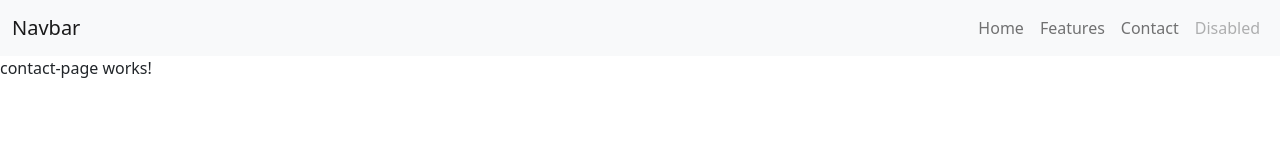
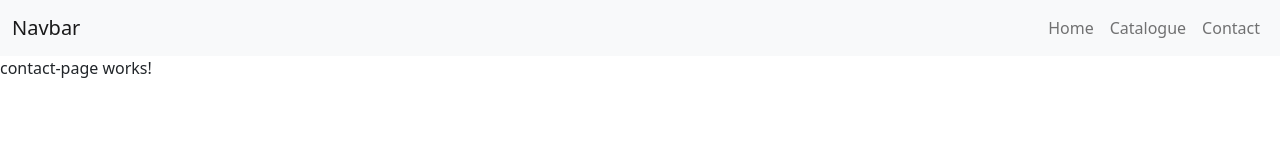
Before and after one commit to sh3ngsh3ng/dxc-project, an Angular app in the folder dxc-angular-project/: page /contact-us in a window 1280 px wide. Shown: the top 160 px of the page. Built offline with nearby package versions, Linux system fonts and the light colour scheme; what ng-image-slider would draw is missing.

Commit message:
removed unused code in navbar

```diff
--- a/dxc-angular-project/src/app/components/navbar/navbar.component.html
+++ b/dxc-angular-project/src/app/components/navbar/navbar.component.html
@@ -10,13 +10,10 @@
             <a class="nav-link" aria-current="page" routerLink="">Home</a>
           </li>
           <li class="nav-item">
-            <a class="nav-link" href="#">Features</a>
+            <a class="nav-link" href="#">Catalogue</a>
           </li>
           <li class="nav-item">
             <a class="nav-link" routerLink="contact-us">Contact</a>
-          </li>
-          <li class="nav-item">
-            <a class="nav-link disabled">Disabled</a>
           </li>
         </ul>
       </div>
```
